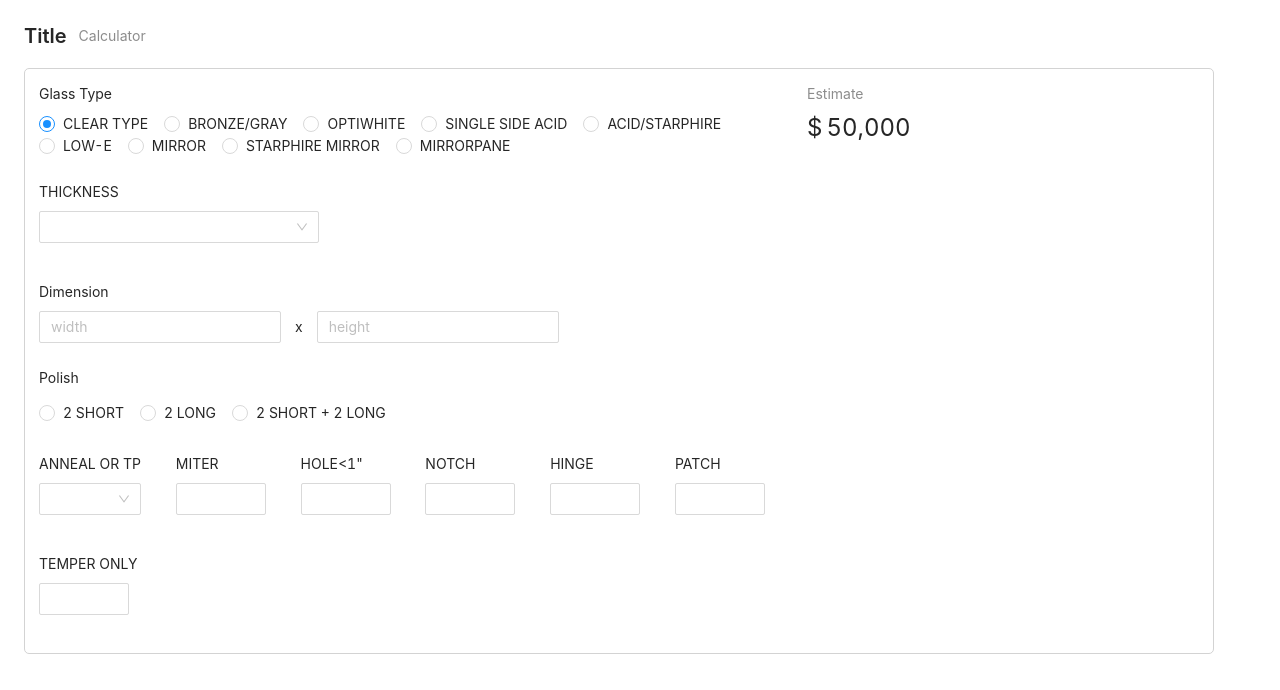
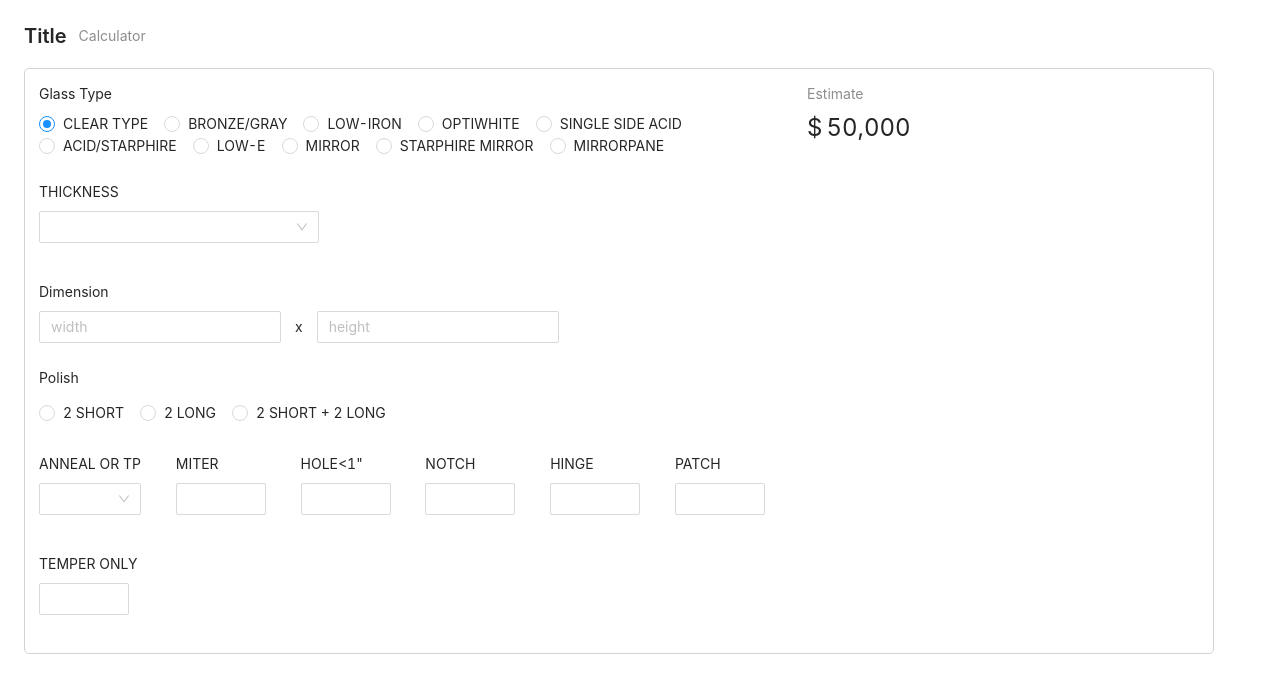
Before and after one commit to munjo5746/simple_menu, a React (Create React App) app: page / in a window 1280 px wide. Shown: the top 690 px of the page. Built offline with nearby package versions, Linux system fonts and the light colour scheme.

Commit message:
calcForm state added, FieldKey type has been added

```diff
--- a/src/App.tsx
+++ b/src/App.tsx
@@ -16,13 +16,26 @@ type LabelValue = {
     value: string;
 };
 
+type FieldKey =
+    | 'glass_type'
+    | 'thickness'
+    | 'anneal_sq_ft'
+    | 'tempered_sq_ft'
+    | 'polish_per_1_inch'
+    | 'meter_1_inch'
+    | 'hole_1_inch_or_less'
+    | 'notch'
+    | 'hinge'
+    | 'patch'
+    | 'temper_only';
+
 function App() {
-    const [form] = Form.useForm();
     const glassTypes = React.useMemo(
         () =>
             [
                 { label: 'CLEAR TYPE', value: 'clear_glass' },
                 { label: 'BRONZE/GRAY', value: 'bronze_gray' },
+                { label: 'LOW-IRON', value: 'low_iron' },
                 { label: 'OPTIWHITE', value: 'optiwhite' },
                 { label: 'SINGLE SIDE ACID', value: 'single_side_acid' },
                 { label: 'ACID/STARPHIRE', value: 'acid_starphire' },
@@ -41,6 +54,9 @@ function App() {
         ],
         [],
     );
+
+    const [form] = Form.useForm();
+    const [calcForm, setCalcForm] = React.useState<any>(glassTypes[0]);
 
     const [selectedGlassType, setSelectedGlassType] = React.useState<
         LabelValue | undefined
@@ -83,7 +99,8 @@ function App() {
         setEnabledFieldKeys(Object.keys(data[0]));
     }, [selectedThickness]);
 
-    console.log(enabledFieldKeys);
+    console.log(calcForm);
+
     return (
         <PageHeader title="Title" subTitle="Calculator">
             <div className="app">
@@ -93,13 +110,21 @@ function App() {
                             <Radio.Group
                                 defaultValue={selectedGlassType?.value}
                                 onChange={(e) => {
-                                    setSelectedGlassType(
-                                        glassTypes.find(
-                                            (glassType) =>
-                                                glassType.value ===
-                                                e.target.value,
-                                        ),
+                                    reset();
+
+                                    const fieldKey: FieldKey = 'glass_type';
+                                    const value: string = e.target.value;
+
+                                    setCalcForm({
+                                        [fieldKey]: value,
+                                    });
+
+                                    const foundGlassType = glassTypes.find(
+                                        (glassType) =>
+                                            glassType.value === value,
                                     );
+
+                                    setSelectedGlassType(foundGlassType);
                                 }}
                             >
                                 {glassTypes.map((glassType) => (
```
